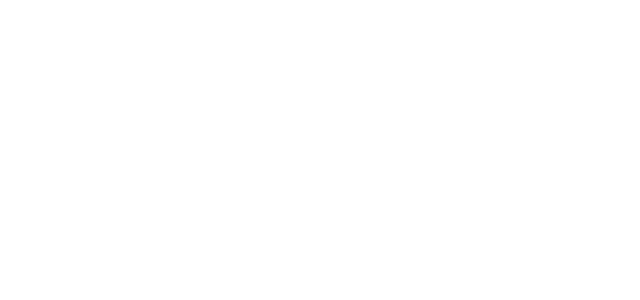
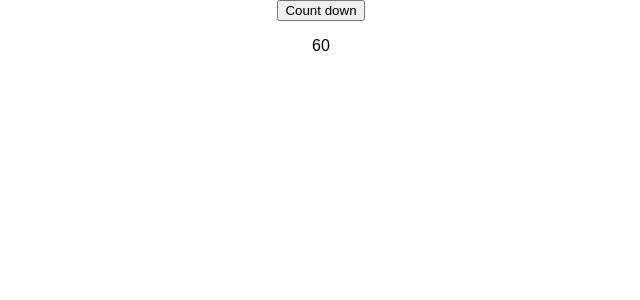
Before and after one commit to edblad/react-dashboard, a React (Create React App) app: page / in a window 1280 px wide. Shown: the top 300 px of the page, without its empty margins (319-959 px from the left). Built offline with nearby package versions, Linux system fonts and the light colour scheme.

Commit message:
first version of the counter widget

```diff
--- a/src/components/App.js
+++ b/src/components/App.js
@@ -1,12 +1,21 @@
 import React, { Component } from 'react';
-import logo from '../logo.svg';
+import Counter from './Counter';
 import '../App.css';
 
 class App extends Component {
+  state = {
+    seconds: 60,
+  }
+
+  countDown = () => {
+    this.setState({ seconds: this.state.seconds - 1 });
+  }
+
   render() {
     return (
       <div className="App">
-
+        <button onClick={this.countDown}>Count down</button>
+        <Counter seconds={this.state.seconds} />
       </div>
     );
   }
--- a/src/components/Counter.js
+++ b/src/components/Counter.js
@@ -0,0 +1,15 @@
+import React from 'react';
+
+class Counter extends React.Component {
+    state = {
+        time: this.props.seconds
+    }
+
+    render(){
+        return (
+            <p>{this.props.seconds}</p>
+        )
+    }
+}
+
+export default Counter;
```
